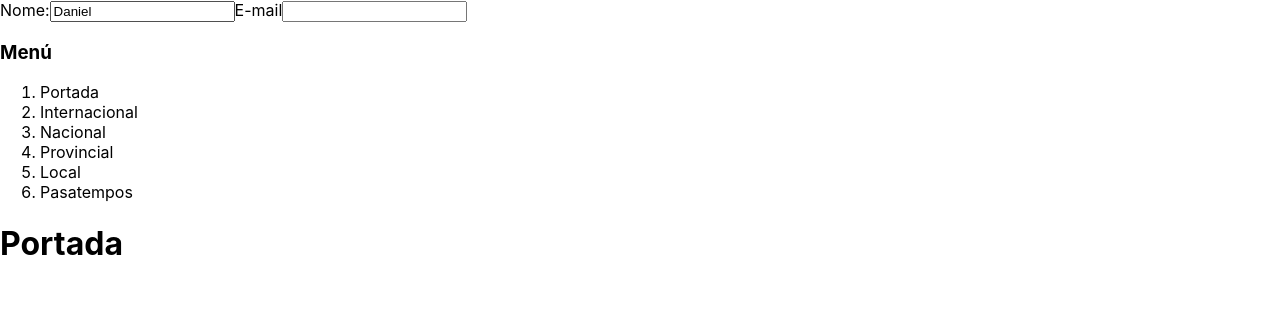
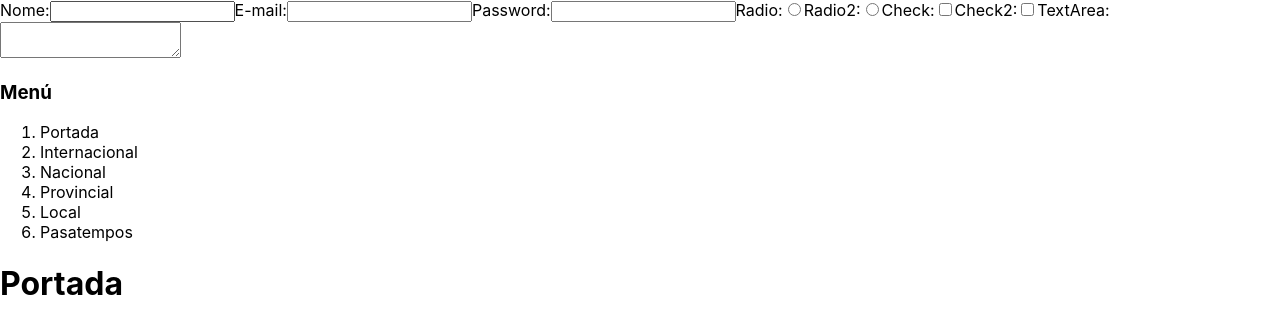
Before and after one commit to JuanJoseGitHub/ReactXornal, a React (Create React App) app: page / in a window 1280 px wide. Shown: the top 334 px of the page. Built offline with nearby package versions, Linux system fonts and the light colour scheme.

Commit message:
Inputs no Rexistro

```diff
--- a/src/components/rexistro/Rexistro.jsx
+++ b/src/components/rexistro/Rexistro.jsx
@@ -1,25 +1,85 @@
 import { useState } from "react";
 function Rexistro() {
-  let [nome, setNome] = useState("Daniel");
-  let [email, setEmail] = useState();
+  let [nome, setNome] = useState("");
+  let [email, setEmail] = useState("");
+  let [clave, setClave] = useState("");
+  let [radio, setRadio] = useState("");
+  let [radio2, setRadio2] = useState("");
+  let [check, setCheck] = useState("");
+  let [check2, setCheck2] = useState("");
+  let [TextArea, setTextArea] = useState("");
 
   function manexadorDeInputNome(evento) {
     setNome(evento.target.value);
+  }
+  function manexadorDeInputeMail(evento) {
+    setEmail(evento.target.value);
+  }
+  function manexadorDeInputClave(evento) {
+    setClave(evento.target.value);
+  }
+  function manexadorDeInputRadio(evento) {
+    setRadio(evento.target.value);
+  }
+  function manexadorDeInputRadio2(evento) {
+    setRadio2(evento.target.value);
+  }
+  function manexadorDeInputCheck(evento) {
+    setCheck(evento.target.value);
+  }
+  function manexadorDeInputCheck2(evento) {
+    setCheck2(evento.target.value);
+  }
+  function manexadorDeInputTextArea(evento) {
+    setTextArea(evento.target.value);
   }
 
   return (
     <>
       <label>
         Nome:
-        <input type="text" name="nome" value={nome} onInput={manexadorDeInputNome} />
+        <input type="text" id="nome" value={nome} onInput={manexadorDeInputNome} />
+        {nome}
       </label>
 
       <label>
-        E-mail
-        <input type="email" name="email" />
+        E-mail:
+        <input type="email" id="email" onInput={manexadorDeInputeMail}/>
+        {email}
       </label>
+
+      <label for="clave">
+        Password:
+        <input type="password" id="clave" onInput={manexadorDeInputClave}/>
+        {clave}
+      </label>
+
+      <label for="radio">
+        Radio:
+        <input type="radio" name="radio" id="radio" value="r1" onInput={manexadorDeInputRadio}/>
+        {radio}
+        Radio2:
+        <input type="radio" name="radio" id="radio2" value="r2" onInput={manexadorDeInputRadio2}/>
+        {radio2}
+      </label>
+
+      <label for="check">
+        Check:
+        <input type="checkbox" id="check" value="ch1" onInput={manexadorDeInputCheck}/>
+        {check}
+        Check2:
+        <input type="checkbox" id="check" value="ch2" onInput={manexadorDeInputCheck2}/>
+        {check2}
+      </label>
+
+      { <label for="TextArea">
+        TextArea:
+         <textarea  id="TextArea" onInput={manexadorDeInputTextArea} ></textarea>
+         {TextArea}
+      </label>}
+
     </>
-  );
+  )
 }
 
 export default Rexistro;
```
Also changed, not shown: src/components/vistas/Pasatempos.jsx (line endings or trailing spaces).
